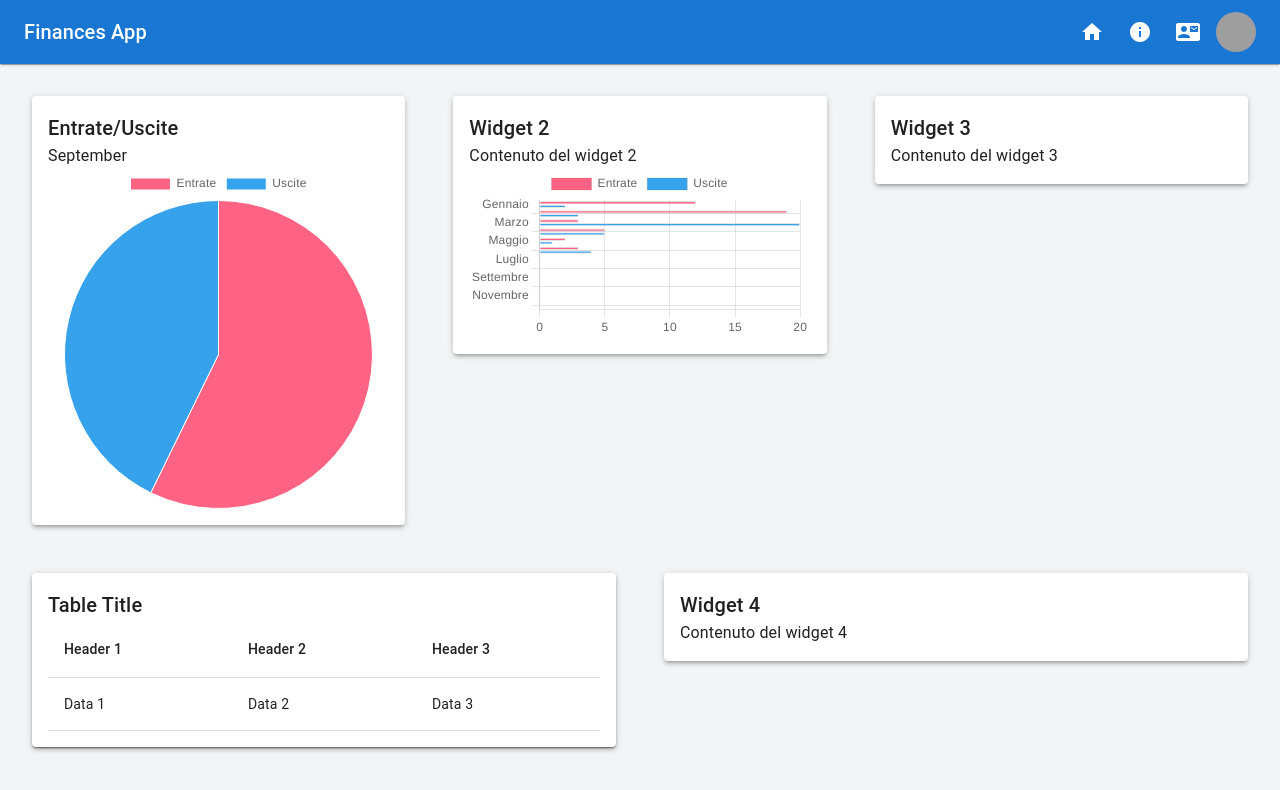
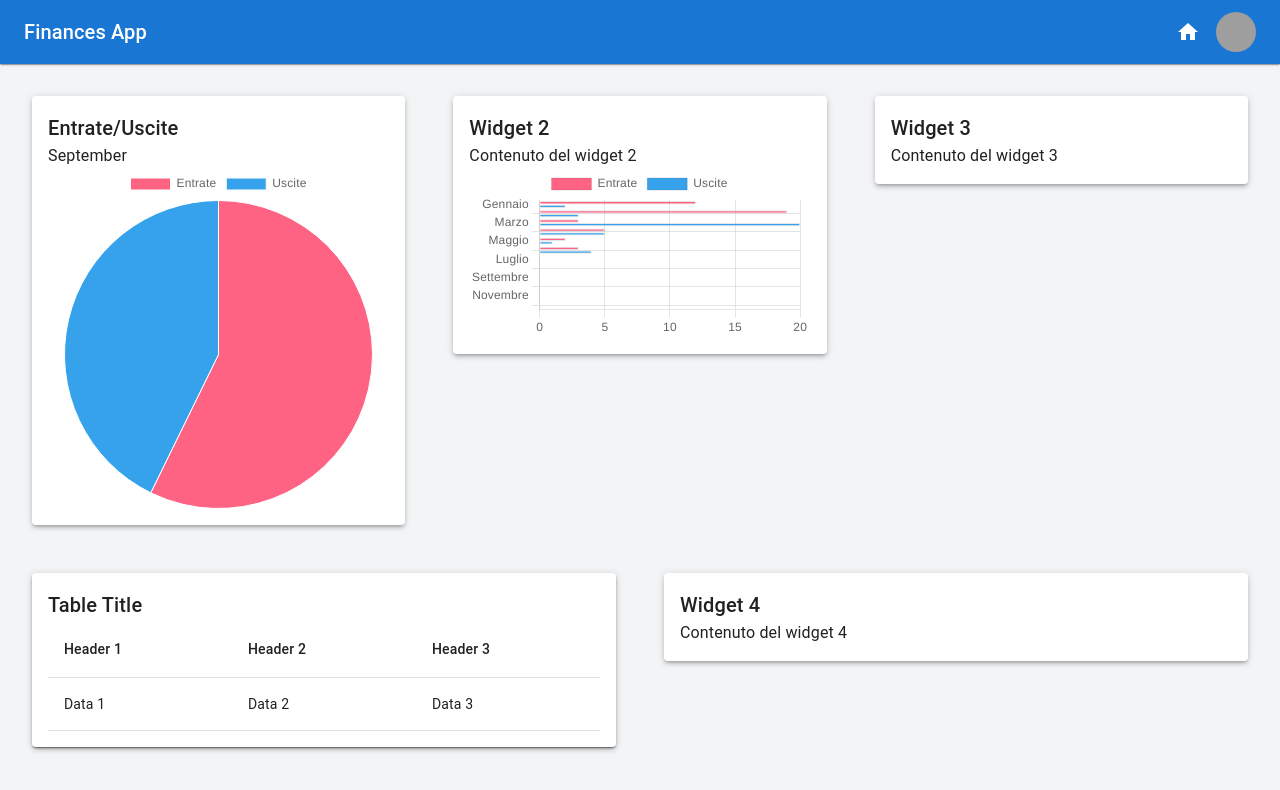
Before and after one commit to Mattia471/finance-dashboard-app, a React (Vite) app: page / in a window 1280 px wide. Shown: the top 790 px of the page. Built offline with nearby package versions, Linux system fonts and the light colour scheme; grey boxes are pictures that could not be loaded.

Commit message:
feat: exist only one page

```diff
--- a/src/components/Navbar.tsx
+++ b/src/components/Navbar.tsx
@@ -1,8 +1,6 @@
 import React from 'react';
-import {AppBar, Toolbar, Typography, IconButton, Avatar} from '@mui/material';
+import {AppBar, Avatar, IconButton, Toolbar, Typography} from '@mui/material';
 import HomeIcon from '@mui/icons-material/Home';
-import InfoIcon from '@mui/icons-material/Info';
-import ContactMailIcon from '@mui/icons-material/ContactMail';
 
 const Navbar: React.FC = () => {
     return (
@@ -15,12 +13,12 @@ const Navbar: React.FC = () => {
                     <IconButton color="inherit">
                         <HomeIcon />
                     </IconButton>
-                    <IconButton color="inherit">
-                        <InfoIcon />
-                    </IconButton>
-                    <IconButton color="inherit">
-                        <ContactMailIcon />
-                    </IconButton>
+                    {/*<IconButton color="inherit">*/}
+                    {/*    <InfoIcon />*/}
+                    {/*</IconButton>*/}
+                    {/*<IconButton color="inherit">*/}
+                    {/*    <ContactMailIcon />*/}
+                    {/*</IconButton>*/}
                     <Avatar alt="Remy Sharp" src="https://mui.com/static/images/avatar/2.jpg" />
                 </div>
             </Toolbar>
--- a/src/pages/NotFound.tsx
+++ /dev/null
@@ -1,25 +0,0 @@
-import React from 'react';
-import {Box, Button, Typography} from '@mui/material';
-
-const NotFound: React.FC = () => {
-
-    const handleGoHome = () => {
-        window.location.href = '/';
-    };
-
-    return (
-        <Box className="flex flex-col items-center justify-center h-screen p-4 text-center bg-gray-100">
-            <Typography variant="h1" component="h1" className="text-6xl font-bold text-gray-800">
-                404
-            </Typography>
-            <Typography variant="h4" component="h2" className="mt-4 mb-6 text-xl text-gray-600">
-                Oops! The page you’re looking for doesn’t exist.
-            </Typography>
-            <Button variant="contained" color="primary" onClick={handleGoHome}>
-                Go to Homepage
-            </Button>
-        </Box>
-    );
-};
-
-export default NotFound;
--- a/src/routes/index.tsx
+++ b/src/routes/index.tsx
@@ -1,7 +1,6 @@
-import {createBrowserRouter} from 'react-router-dom';
+import {createBrowserRouter, Navigate} from 'react-router-dom';
 import App from "../App.tsx";
 import Dashboard from "../pages/Dashboard.tsx";
-import NotFound from "../pages/NotFound.tsx";
 
 export const router = createBrowserRouter([
     {
@@ -14,7 +13,7 @@ export const router = createBrowserRouter([
             },
             {
                 path: '*',
-                element: <NotFound/>,
+                element: <Navigate to={'/'} replace/>
             },
         ],
     },
```
